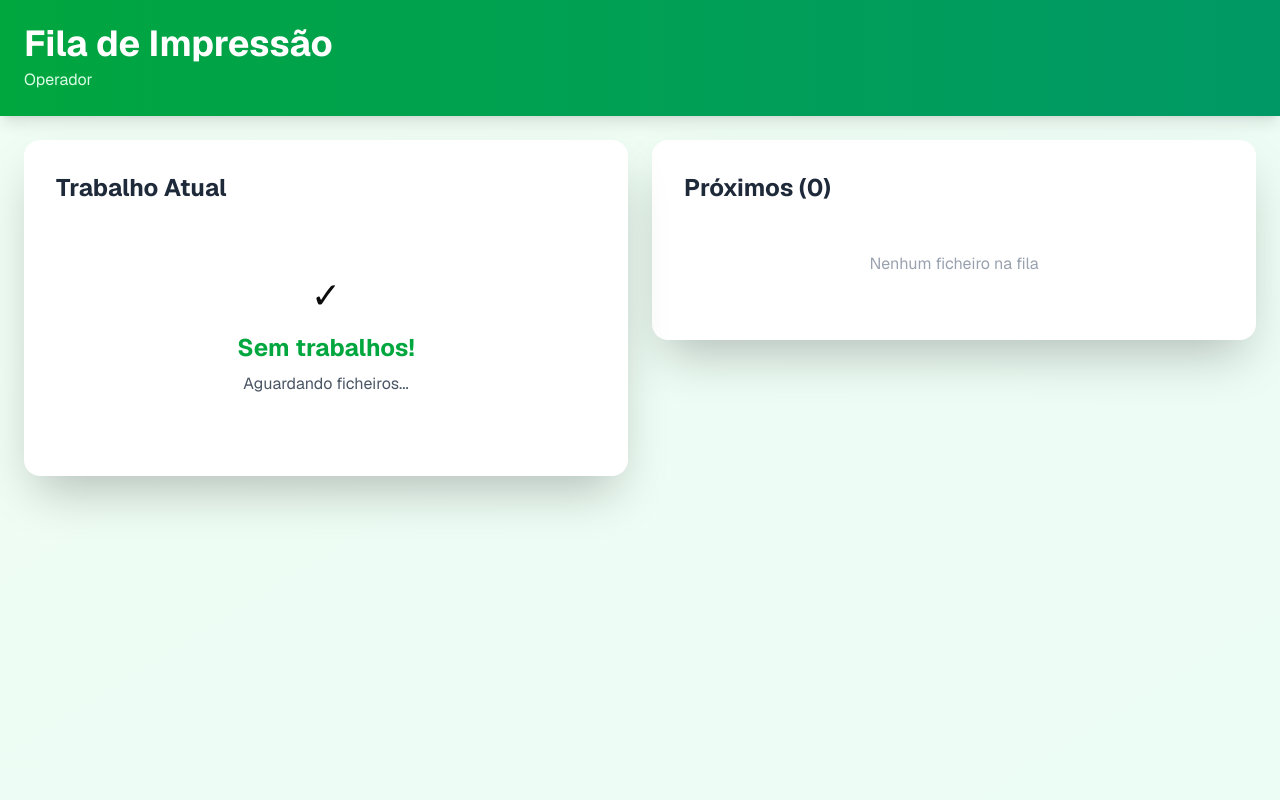
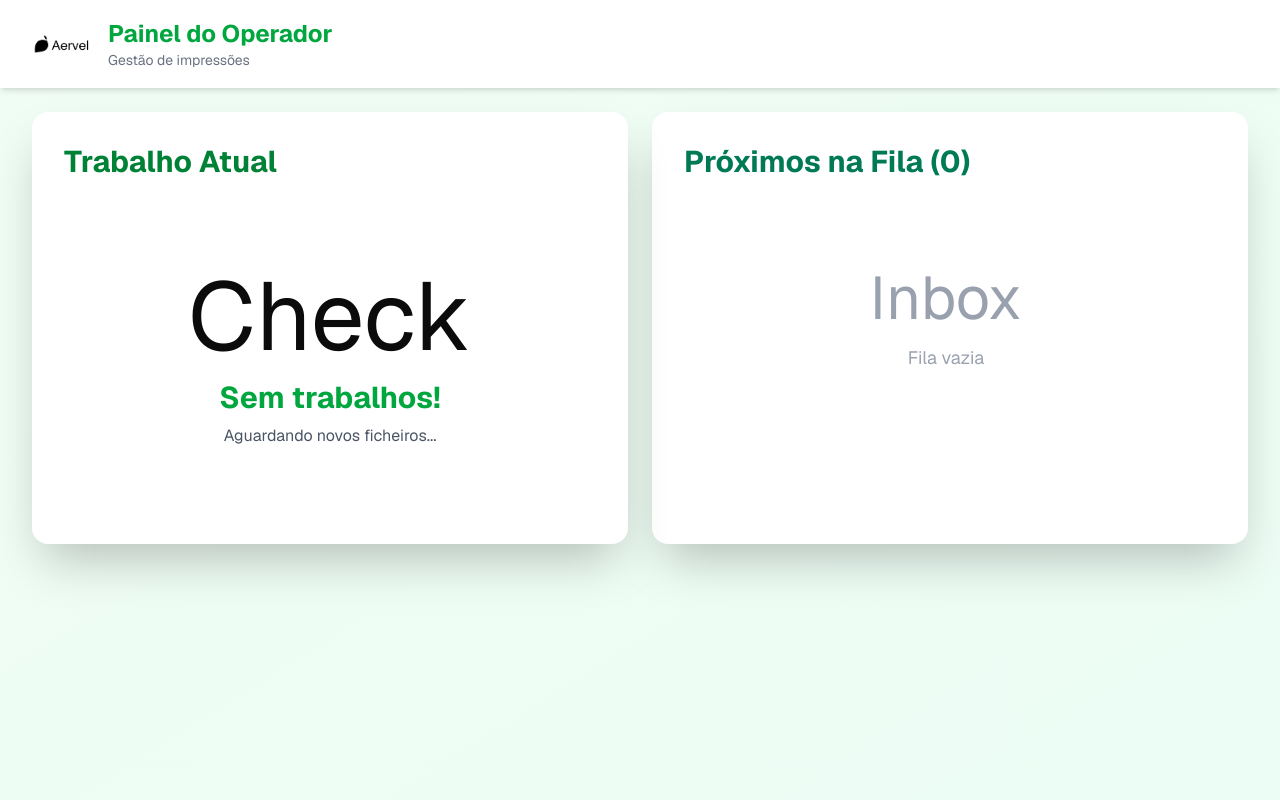
Before and after one commit to machavate/aprint, a Next.js app: page /operator in a window 1280 px wide. Shown: the top 800 px of the page. Built offline with nearby package versions, Linux system fonts and the light colour scheme.

Commit message:
first commit optimized

```diff
--- a/app/operator/page.tsx
+++ b/app/operator/page.tsx
@@ -1,6 +1,7 @@
 "use client"
 
 import { useState, useEffect } from "react"
+import Image from "next/image"
 
 interface QueueItem {
   id: string
@@ -16,13 +17,8 @@ export default function OperatorPage() {
 
   useEffect(() => {
     loadQueue()
-    const interval = setInterval(() => {
-      loadQueue()
-    }, 2000)
-
-    return () => {
-      if (interval) clearInterval(interval)
-    }
+    const interval = setInterval(loadQueue, 2000)
+    return () => clearInterval(interval)
   }, [])
 
   const loadQueue = async () => {
@@ -32,7 +28,6 @@ export default function OperatorPage() {
 
       if (data.success) {
         setQueue(data.queue)
-
         if (!currentJob && data.queue.length > 0) {
           setCurrentJob(data.queue[0])
         }
@@ -64,93 +59,137 @@ export default function OperatorPage() {
   }
 
   return (
-    <main className="min-h-screen bg-gradient-to-br from-green-50 to-emerald-50">
-      <header className="bg-gradient-to-r from-green-600 to-emerald-600 text-white p-6 shadow-lg">
-        <h1 className="text-4xl font-bold">Fila de Impressão</h1>
-        <p className="text-green-100 mt-1">Operador</p>
+    <>
+      {/* Header */}
+      <header className="bg-white shadow-md sticky top-0 z-50">
+        <div className="max-w-7xl mx-auto px-4 sm:px-6 lg:px-8 py-3 flex items-center justify-center sm:justify-start">
+          <div className="flex items-center gap-3">
+            <Image
+              src="/logo.png"
+              alt="Logo Papelaria"
+              width={60}
+              height={60}
+              className="w-12 h-12 sm:w-16 sm:h-16 object-contain"
+              priority
+            />
+            <div>
+              <h1 className="text-xl sm:text-2xl font-bold text-green-600">Painel do Operador</h1>
+              <p className="text-xs sm:text-sm text-gray-500 hidden sm:block">Gestão de impressões</p>
+            </div>
+          </div>
+        </div>
       </header>
 
-      <div className="flex gap-6 p-6 max-w-7xl mx-auto">
+      {/* Main Content */}
+      <main className="min-h-screen bg-gradient-to-br from-green-50 to-emerald-50 py-6 px-4 sm:px-6 lg:px-8">
+        <div className="max-w-7xl mx-auto">
+          <div className="grid grid-cols-1 lg:grid-cols-2 gap-6">
             {/* Current Job */}
-        <div className="flex-1">
-          <div className="bg-white rounded-2xl shadow-2xl p-8 sticky top-6">
-            <h2 className="text-2xl font-bold text-gray-800 mb-6">Trabalho Atual</h2>
+            <div className="bg-white rounded-2xl shadow-2xl p-6 sm:p-8 sticky top-24 lg:top-6">
+              <h2 className="text-2xl sm:text-3xl font-bold text-green-700 mb-6 text-center sm:text-left">
+                Trabalho Atual
+              </h2>
 
-            {currentJob ? (
+              {loading ? (
+                <div className="text-center py-12">
+                  <div className="inline-block animate-spin rounded-full h-12 w-12 border-4 border-green-500 border-t-transparent"></div>
+                  <p className="mt-4 text-gray-600">Carregando...</p>
+                </div>
+              ) : currentJob ? (
                 <div className="space-y-6">
-                {/* Filename - Big and Bold */}
-                <div className="bg-gradient-to-r from-green-100 to-emerald-100 p-6 rounded-xl border-4 border-green-400">
-                  <p className="text-sm text-gray-600 mb-2">Ficheiro</p>
-                  <p className="text-3xl font-bold text-green-700 break-words">{currentJob.fileName}</p>
+                  {/* Ficheiro */}
+                  <div className="bg-gradient-to-r from-green-100 to-emerald-100 p-6 rounded-xl border-4 border-green-400 shadow-md">
+                    <p className="text-sm font-medium text-green-700 uppercase tracking-wider">Ficheiro</p>
+                    <p className="text-2xl sm:text-3xl font-bold text-green-800 break-all mt-1">
+                      {currentJob.fileName}
+                    </p>
                   </div>
 
-                {/* Copies */}
-                <div className="bg-yellow-100 p-6 rounded-xl border-4 border-yellow-400">
-                  <p className="text-sm text-gray-600 mb-2">Cópias</p>
-                  <p className="text-4xl font-bold text-yellow-700">{currentJob.copies}x</p>
+                  {/* Cópias */}
+                  <div className="bg-gradient-to-r from-yellow-100 to-amber-100 p-6 rounded-xl border-4 border-yellow-400 shadow-md">
+                    <p className="text-sm font-medium text-yellow-700 uppercase tracking-wider">Cópias</p>
+                    <p className="text-5xl sm:text-6xl font-extrabold text-yellow-600 text-center mt-2">
+                      {currentJob.copies}x
+                    </p>
                   </div>
 
                   {/* Timestamp */}
-                <div className="bg-gray-100 p-4 rounded-lg">
-                  <p className="text-xs text-gray-600">Enviado</p>
-                  <p className="text-lg font-semibold text-gray-800">{currentJob.timestamp}</p>
+                  <div className="bg-gray-50 p-4 rounded-lg border border-gray-200">
+                    <p className="text-xs text-gray-500 uppercase tracking-wider">Enviado em</p>
+                    <p className="text-base font-semibold text-gray-800">{currentJob.timestamp}</p>
                   </div>
 
-                {/* Download Button */}
+                  {/* Botões de Ação */}
+                  <div className="grid grid-cols-1 sm:grid-cols-2 gap-4">
                     <button
                       onClick={() => {
                         window.location.href = `/api/download?file=${encodeURIComponent(currentJob.fileName)}`
                       }}
-                  className="w-full bg-blue-500 text-white font-bold py-3 px-6 rounded-xl text-lg hover:bg-blue-600 transition-all"
+                      className="bg-gradient-to-r from-blue-500 to-cyan-500 text-white font-bold py-3 px-4 rounded-xl hover:shadow-lg transition-all flex items-center justify-center gap-2 text-sm sm:text-base"
                     >
-                  ⬇ Descarregar Ficheiro
+                      Download
+                      <span className="text-xl">Download</span>
                     </button>
 
-                {/* Action Button */}
                     <button
                       onClick={handleMarkDone}
-                  className="w-full bg-gradient-to-r from-green-500 to-emerald-500 text-white font-bold py-4 px-6 rounded-xl text-xl hover:shadow-lg transition-all hover:from-green-600 hover:to-emerald-600"
+                      className="bg-gradient-to-r from-green-500 to-emerald-500 text-white font-bold py-3 px-4 rounded-xl hover:shadow-xl transition-all flex items-center justify-center gap-2 text-sm sm:text-base hover:from-green-600 hover:to-emerald-600"
                     >
-                  ✓ Concluído - Próximo
+                      Concluído
+                      <span className="text-xl">Check</span>
                     </button>
                   </div>
+                </div>
               ) : (
-              <div className="text-center py-12">
-                <p className="text-4xl mb-4">✓</p>
-                <p className="text-2xl font-bold text-green-600">Sem trabalhos!</p>
-                <p className="text-gray-600 mt-2">Aguardando ficheiros...</p>
+                <div className="text-center py-16">
+                  <div className="text-6xl sm:text-8xl mb-4">Check</div>
+                  <p className="text-2xl sm:text-3xl font-bold text-green-600">Sem trabalhos!</p>
+                  <p className="text-gray-600 mt-2 text-sm sm:text-base">Aguardando novos ficheiros...</p>
                 </div>
               )}
             </div>
+
+            {/* Próximos na Fila */}
+            <div className="bg-white rounded-2xl shadow-2xl p-6 sm:p-8">
+              <h2 className="text-2xl sm:text-3xl font-bold text-emerald-700 mb-6 text-center sm:text-left">
+                Próximos na Fila ({queue.length})
+              </h2>
+
+              <div className="space-y-3 max-h-96 overflow-y-auto pr-2">
+                {queue.length === 0 ? (
+                  <div className="text-center py-16 text-gray-400">
+                    <div className="text-6xl mb-4">Inbox</div>
+                    <p className="text-lg">Fila vazia</p>
                   </div>
-
-        {/* Queue List */}
-        <div className="flex-1">
-          <div className="bg-white rounded-2xl shadow-2xl p-8">
-            <h2 className="text-2xl font-bold text-gray-800 mb-4">Próximos ({queue.length})</h2>
-
-            <div className="space-y-3 max-h-96 overflow-y-auto">
-              {queue.length === 0 ? (
-                <p className="text-center text-gray-400 py-8">Nenhum ficheiro na fila</p>
                 ) : (
                   queue.map((item, index) => (
                     <div
                       key={item.id}
-                    className={`p-4 rounded-lg border-2 transition-all ${
+                      className={`p-4 rounded-xl border-2 transition-all duration-200 ${
                         index === 0
-                        ? "bg-green-100 border-green-400 font-bold"
-                        : "bg-gray-50 border-gray-200 hover:bg-gray-100"
+                          ? "bg-gradient-to-r from-green-100 to-emerald-100 border-green-500 shadow-lg scale-105"
+                          : "bg-gray-50 border-gray-200 hover:bg-gray-100 hover:shadow-md"
                       }`}
                     >
-                    <div className="flex items-start justify-between">
-                      <div className="flex-1">
-                        <p className={`text-sm ${index === 0 ? "text-green-600" : "text-gray-600"}`}>#{index + 1}</p>
-                        <p className="font-semibold text-gray-800 truncate">{item.fileName}</p>
-                        <p className={`text-sm ${index === 0 ? "text-green-700" : "text-gray-600"}`}>{item.copies}x</p>
+                      <div className="flex items-center justify-between">
+                        <div className="flex-1 min-w-0">
+                          <p className={`text-sm font-bold ${index === 0 ? "text-green-700" : "text-gray-600"}`}>
+                            #{index + 1} {index === 0 && "→ PRÓXIMO"}
+                          </p>
+                          <p className="font-semibold text-gray-800 truncate text-sm sm:text-base">
+                            {item.fileName}
+                          </p>
+                          <p className={`text-xs ${index === 0 ? "text-green-600" : "text-gray-500"}`}>
+                            {item.copies} cópia{item.copies > 1 ? "s" : ""} • {item.timestamp}
+                          </p>
                         </div>
-                      <span className={`text-2xl font-bold ${index === 0 ? "text-green-600" : "text-gray-400"}`}>
-                        {item.copies}
-                      </span>
+                        <div
+                          className={`ml-3 text-2xl sm:text-3xl font-extrabold ${
+                            index === 0 ? "text-green-600" : "text-gray-400"
+                          }`}
+                        >
+                          {item.copies}x
+                        </div>
                       </div>
                     </div>
                   ))
@@ -160,5 +199,15 @@ export default function OperatorPage() {
           </div>
         </div>
       </main>
+
+      {/* Footer */}
+      <footer className="bg-gradient-to-r from-green-600 to-emerald-600 text-white py-4 mt-12">
+        <div className="max-w-7xl mx-auto px-4 sm:px-6 lg:px-8 text-center">
+          <p className="text-sm sm:text-base font-medium">
+            Feito por amor por <span className="font-bold">Osmane Machavate</span>
+          </p>
+        </div>
+      </footer>
+    </>
   )
 }
--- a/app/page.tsx
+++ b/app/page.tsx
@@ -2,6 +2,7 @@
 
 import type React from "react"
 import { useState, useEffect } from "react"
+import Image from "next/image"
 
 interface QueueItem {
   id: string
@@ -62,6 +63,7 @@ export default function Home() {
         setSuccess(true)
         setFile(null)
         setCopies(1)
+        ;(e.target as HTMLFormElement).reset()
         setTimeout(() => setSuccess(false), 3000)
       }
     } catch (error) {
@@ -72,21 +74,45 @@ export default function Home() {
   }
 
   return (
-    <main className="min-h-screen bg-gradient-to-br from-orange-50 to-yellow-50">
-      <div className="flex gap-6 p-6 max-w-7xl mx-auto">
+    <>
+      {/* Header */}
+      <header className="bg-white shadow-md sticky top-0 z-10">
+        <div className="max-w-7xl mx-auto px-4 sm:px-6 lg:px-8 py-3 flex items-center justify-center sm:justify-start">
+          <div className="flex items-center gap-3">
+            <Image
+              src="/logo.png"
+              alt="Logo Papelaria"
+              width={60}
+              height={60}
+              className="w-12 h-12 sm:w-16 sm:h-16 object-contain"
+              priority
+            />
+            <div>
+              <h1 className="text-xl sm:text-2xl font-bold text-orange-600">Impressão Rápida</h1>
+              <p className="text-xs sm:text-sm text-gray-500 hidden sm:block">Envie seus ficheiros com facilidade</p>
+            </div>
+          </div>
+        </div>
+      </header>
+
+      {/* Main Content */}
+      <main className="min-h-screen bg-gradient-to-br from-orange-50 to-yellow-50 py-6 px-4 sm:px-6 lg:px-8">
+        <div className="max-w-7xl mx-auto">
+          <div className="grid grid-cols-1 lg:grid-cols-2 gap-6">
             {/* Upload Section */}
-        <div className="flex-1">
-          <div className="bg-white rounded-2xl shadow-2xl p-8">
-            <h1 className="text-4xl font-bold text-center text-orange-600 mb-2">Imprimir</h1>
-            <p className="text-center text-gray-500 mb-8">Envie o ficheiro para impressão</p>
+            <div className="bg-white rounded-2xl shadow-2xl p-6 sm:p-8">
+              <h2 className="text-2xl sm:text-3xl font-bold text-center text-orange-600 mb-2">Enviar para Impressão</h2>
+              <p className="text-center text-gray-500 mb-8 text-sm sm:text-base">Selecione o ficheiro e o número de cópias</p>
 
               <form onSubmit={handleSubmit} className="space-y-6">
                 {/* Upload Area */}
                 <div>
-                <label className="block w-full border-2 border-dashed border-orange-300 rounded-xl p-8 text-center cursor-pointer hover:bg-orange-50 transition-colors">
-                  <div className="text-4xl mb-2">📄</div>
-                  <p className="text-gray-700 font-semibold">{file ? file.name : "Clique ou arraste"}</p>
-                  <p className="text-sm text-gray-500 mt-1">PDF, Word, Excel, etc</p>
+                  <label className="block w-full border-2 border-dashed border-orange-300 rounded-xl p-6 sm:p-8 text-center cursor-pointer hover:bg-orange-50 transition-all">
+                    <div className="text-4xl mb-2">Document</div>
+                    <p className="text-gray-700 font-semibold text-sm sm:text-base">
+                      {file ? file.name : "Clique ou arraste o ficheiro"}
+                    </p>
+                    <p className="text-xs sm:text-sm text-gray-500 mt-1">PDF, DOCX, JPG, PNG, etc.</p>
                     <input
                       type="file"
                       onChange={handleFileChange}
@@ -99,12 +125,12 @@ export default function Home() {
                 {/* Copies Input */}
                 {file && (
                   <div>
-                  <label className="block text-sm font-semibold text-gray-700 mb-2">Cópias</label>
+                    <label className="block text-sm font-semibold text-gray-700 mb-2">Número de Cópias</label>
                     <div className="flex items-center gap-3">
                       <button
                         type="button"
                         onClick={() => setCopies(Math.max(1, copies - 1))}
-                      className="w-10 h-10 bg-orange-200 text-orange-700 rounded-lg font-bold hover:bg-orange-300"
+                        className="w-10 h-10 bg-orange-200 text-orange-700 rounded-lg font-bold hover:bg-orange-300 transition-colors"
                       >
                         −
                       </button>
@@ -112,12 +138,12 @@ export default function Home() {
                         type="number"
                         value={copies}
                         onChange={(e) => setCopies(Math.max(1, Number.parseInt(e.target.value) || 1))}
-                      className="flex-1 border-2 border-orange-300 rounded-lg p-2 text-center text-xl font-bold text-orange-600"
+                        className="flex-1 border-2 border-orange-300 rounded-lg p-2 text-center text-lg sm:text-xl font-bold text-orange-600"
                       />
                       <button
                         type="button"
                         onClick={() => setCopies(copies + 1)}
-                      className="w-10 h-10 bg-orange-200 text-orange-700 rounded-lg font-bold hover:bg-orange-300"
+                        className="w-10 h-10 bg-orange-200 text-orange-700 rounded-lg font-bold hover:bg-orange-300 transition-colors"
                       >
                         +
                       </button>
@@ -130,42 +156,46 @@ export default function Home() {
                   <button
                     type="submit"
                     disabled={loading}
-                  className="w-full bg-gradient-to-r from-orange-500 to-yellow-500 text-white font-bold py-3 px-4 rounded-xl hover:shadow-lg transition-all disabled:opacity-50"
+                    className="w-full bg-gradient-to-r from-orange-500 to-yellow-500 text-white font-bold py-3 px-4 rounded-xl hover:shadow-lg transition-all disabled:opacity-50 text-sm sm:text-base"
                   >
-                  {loading ? "A enviar..." : `Imprimir (${copies}x)`}
+                    {loading ? "A enviar..." : `Imprimir (${copies} cópia${copies > 1 ? 's' : ''})`}
                   </button>
                 )}
 
                 {/* Success Message */}
                 {success && (
-                <div className="bg-green-100 border-2 border-green-500 text-green-700 p-4 rounded-xl font-semibold text-center">
-                  ✓ Enviado com sucesso!
+                  <div className="bg-green-100 border-2 border-green-500 text-green-700 p-4 rounded-xl font-semibold text-center text-sm sm:text-base">
+                    Enviado com sucesso! Adicionado à fila.
                   </div>
                 )}
               </form>
             </div>
-        </div>
 
             {/* Queue Section */}
-        <div className="flex-1">
-          <div className="bg-white rounded-2xl shadow-2xl p-8">
-            <h2 className="text-2xl font-bold text-yellow-600 mb-4">Fila (FIFO)</h2>
+            <div className="bg-white rounded-2xl shadow-2xl p-6 sm:p-8">
+              <h2 className="text-2xl sm:text-3xl font-bold text-yellow-600 mb-4">Fila de Impressão (FIFO)</h2>
               <div className="space-y-3 max-h-96 overflow-y-auto">
                 {queue.length === 0 ? (
-                <p className="text-gray-400 text-center py-8">Nenhum ficheiro na fila</p>
+                  <p className="text-gray-400 text-center py-12 text-sm sm:text-base">Nenhum ficheiro na fila</p>
                 ) : (
                   queue.map((item, index) => (
                     <div
                       key={item.id}
-                    className="bg-gradient-to-r from-yellow-100 to-orange-100 p-4 rounded-lg border-2 border-yellow-300"
+                      className="bg-gradient-to-r from-yellow-100 to-orange-100 p-4 rounded-lg border-2 border-yellow-300 hover:shadow-md transition-shadow"
                     >
                       <div className="flex items-start justify-between">
                         <div className="flex-1">
-                        <p className="font-bold text-orange-700">#{index + 1}</p>
-                        <p className="text-sm font-semibold text-gray-800 truncate">{item.fileName}</p>
-                        <p className="text-xs text-gray-600">{item.copies}x</p>
+                          <p className="font-bold text-orange-700 text-sm sm:text-base">#{index + 1}</p>
+                          <p className="text-xs sm:text-sm font-semibold text-gray-800 truncate max-w-[180px] sm:max-w-none">
+                            {item.fileName}
+                          </p>
+                          <p className="text-xs text-gray-600">{item.timestamp}</p>
                         </div>
-                      <span className="text-2xl font-bold text-yellow-600">{item.copies}</span>
+                        <div className="text-right">
+                          <span className="inline-block bg-orange-500 text-white text-xs sm:text-sm font-bold px-3 py-1 rounded-full">
+                            {item.copies}x
+                          </span>
+                        </div>
                       </div>
                     </div>
                   ))
@@ -175,5 +205,15 @@ export default function Home() {
           </div>
         </div>
       </main>
+
+      {/* Footer */}
+      <footer className="bg-gradient-to-r from-orange-600 to-yellow-600 text-white py-4 mt-12">
+        <div className="max-w-7xl mx-auto px-4 sm:px-6 lg:px-8 text-center">
+          <p className="text-sm sm:text-base font-medium">
+            Feito por amor por <span className="font-bold">Osmane Machavate</span>
+          </p>
+        </div>
+      </footer>
+    </>
   )
 }
```
Also changed, not shown: public/logo.png (added). Lines whose indentation alone changed are shown as unchanged.
